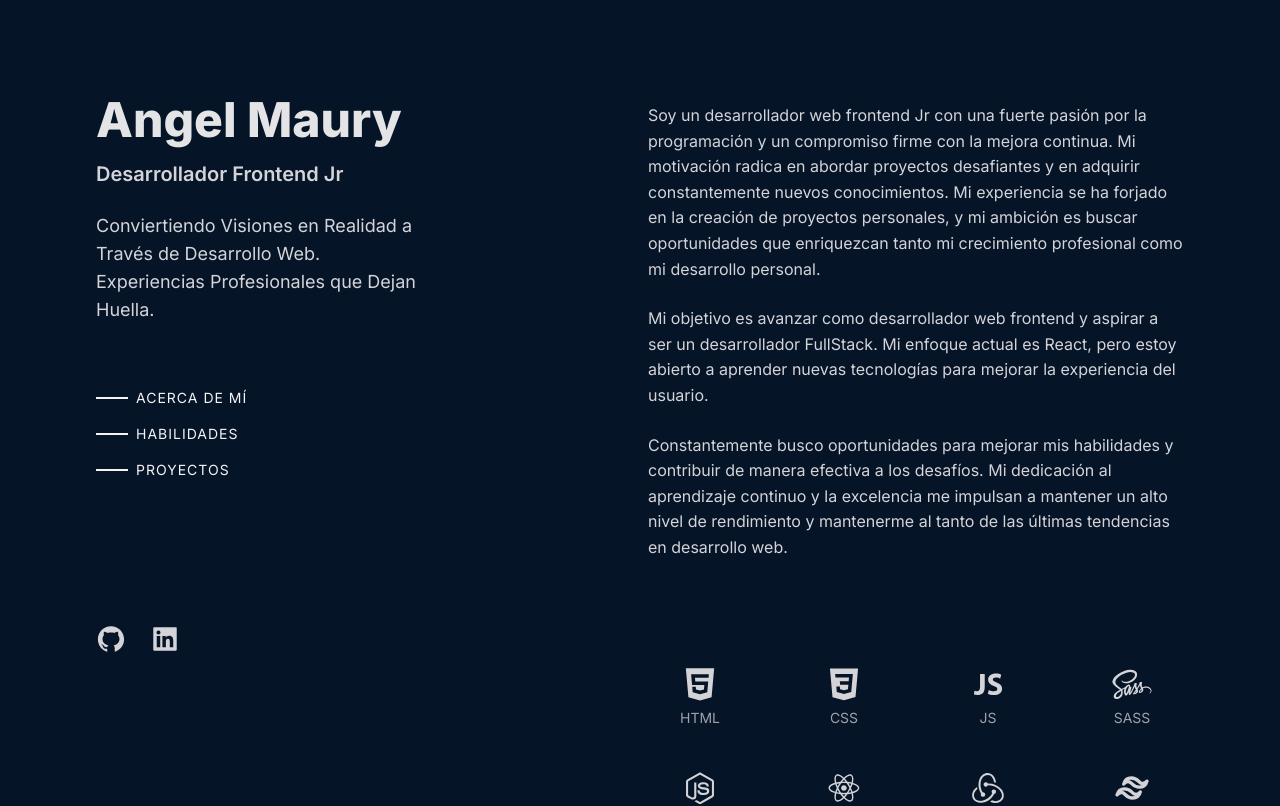
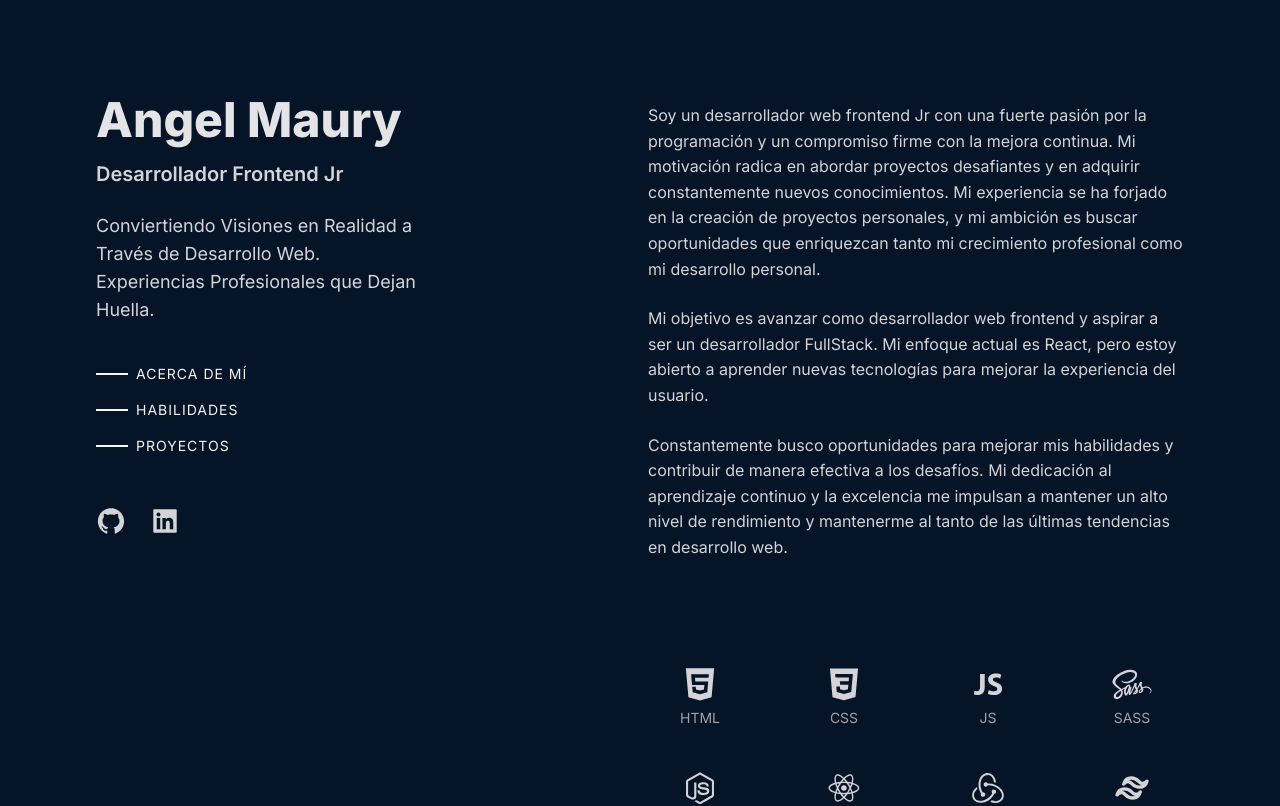
Before and after one commit to angelgmaury/portafolio-personal, a Next.js app: page / in a window 1280 px wide. Shown: the top 806 px of the page. Built offline with nearby package versions, Linux system fonts and the light colour scheme.

Commit message:
changes finales v.2

```diff
--- a/components/Header.jsx
+++ b/components/Header.jsx
@@ -12,7 +12,7 @@ function Header() {
   };
 
   return (
-    <>
+    <div className="relative">
       <h1 className="font-extrabold text-4xl lg:text-5xl tracking-[-1px] lg:tracking-[0px] text-zinc-200">
         <a href="#home">Angel Maury</a>
       </h1>
@@ -25,7 +25,7 @@ function Header() {
         Experiencias Profesionales que Dejan Huella.
       </p>
 
-      <div className="hidden lg:flex lg:flex-col lg:justify-center lg:mt-16 lg:gap-4">
+      <div className="hidden lg:flex lg:flex-col lg:justify-center lg:mt-10 lg:gap-4">
         {links.map((link) => (
           <a
             href={link.url}
@@ -46,7 +46,7 @@ function Header() {
         ))}
       </div>
 
-      <div className="flex items-center mt-6 lg:mt-36 gap-6">
+      <div className="flex items-center mt-6 absolute lg:-bottom-20 gap-6">
         <Link href="https://github.com/angelitoMaury" target="_blank">
           <AiOutlineGithub
             size={30}
@@ -60,7 +60,7 @@ function Header() {
           />
         </Link>
       </div>
-    </>
+    </div>
   );
 }
 
```
